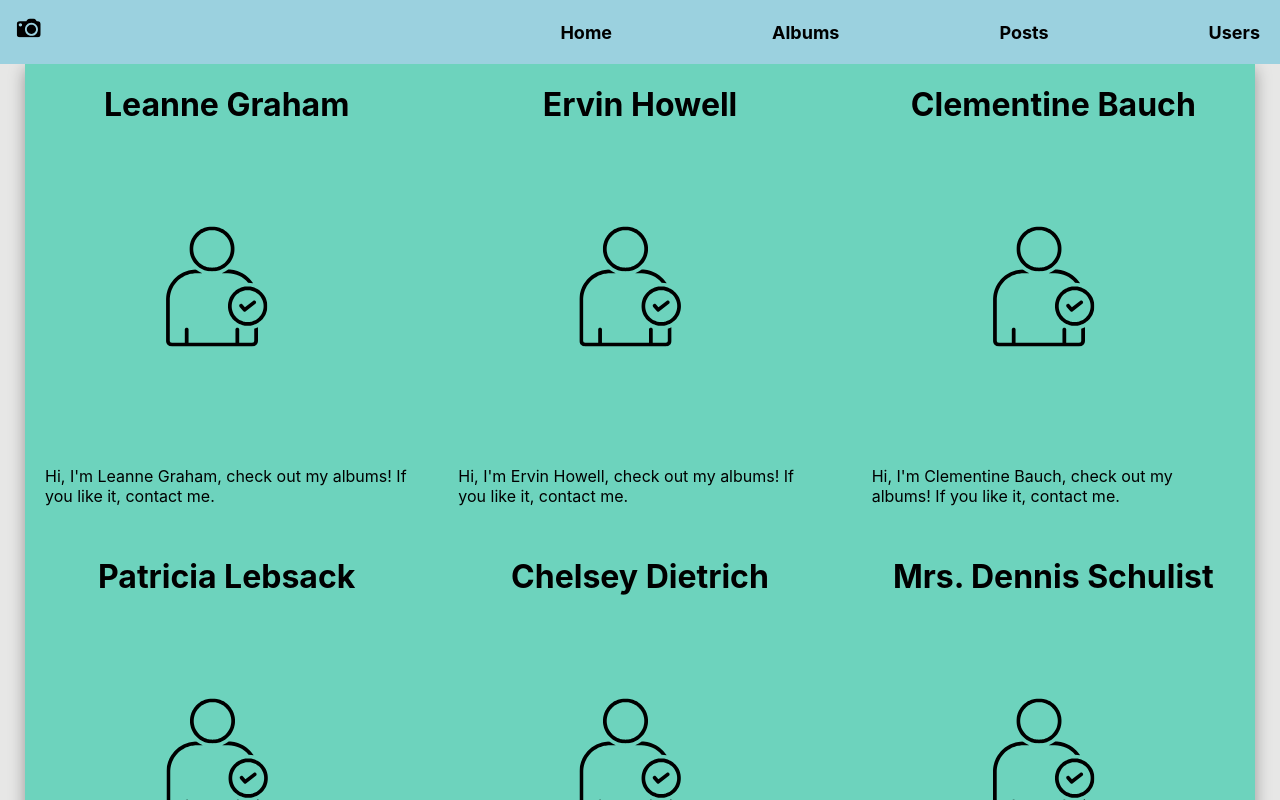
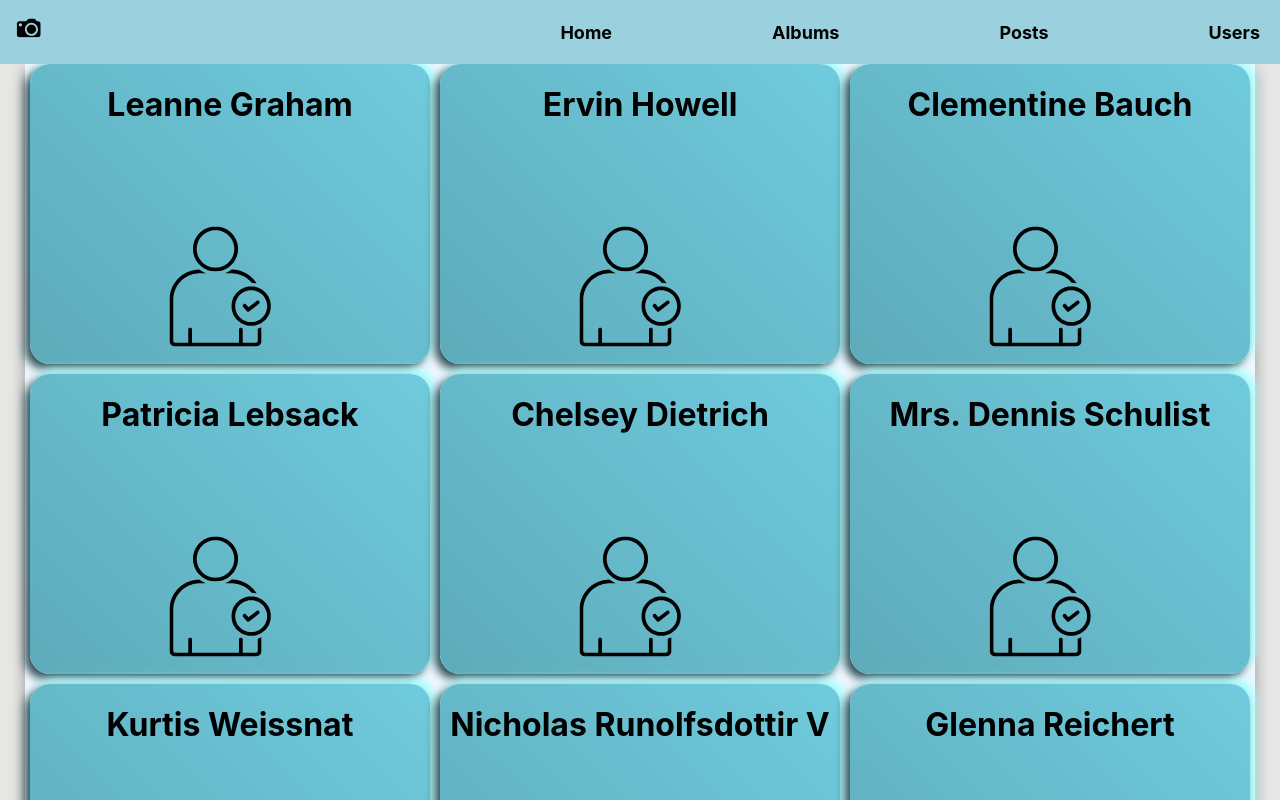
Before and after one commit to adomsnavicki/JSONAPI, a React (Create React App) app: page /users in a window 1280 px wide. Shown: the top 800 px of the page. Built offline with nearby package versions, Linux system fonts and the light colour scheme; data requests are answered from the project's data file.

Commit message:
style-user-page

```diff
--- a/src/JsonPages/JsonUserPage.js
+++ b/src/JsonPages/JsonUserPage.js
@@ -4,6 +4,7 @@ import { useEffect } from "react";
 import { useParams, Link } from "react-router-dom";
 import axios from "axios";
 import userLogo from "../Svg/user.svg";
+import albumLogo from "../Svg/album.svg";
 import "../Scss/user.scss";
 
 const apiURL = `http://localhost:3000/`;
@@ -69,7 +70,7 @@ const JsonUserPage = () => {
           <div key={index}>
             <div className="album-title">{albums.title}</div>
             <Link to={`/album/${albums.albumId}/${albums.id}`}>
-              <img src={albums.url} alt="album"></img>
+              <img src={albumLogo} alt="album"></img>
             </Link>
           </div>
         ))}
--- a/src/Scss/usersPage.scss
+++ b/src/Scss/usersPage.scss
@@ -3,5 +3,17 @@
     display: grid;
     grid-template-columns: auto auto auto;
     gap: 10px;
+    background-color: aliceblue;
+  }
+  .list-wrapper {
+    background-color: beige;
+    width: 400px;
+    height: 300px;
+    border-radius: 59px;
+    background: linear-gradient(225deg, #6fcbdd, #5eabba);
+    box-shadow: -5px 5px 10px #2a4c53, 5px -5px 10px #a6ffff;
   }
 }
+.container-content {
+  background-color: aliceblue;
+}
```
